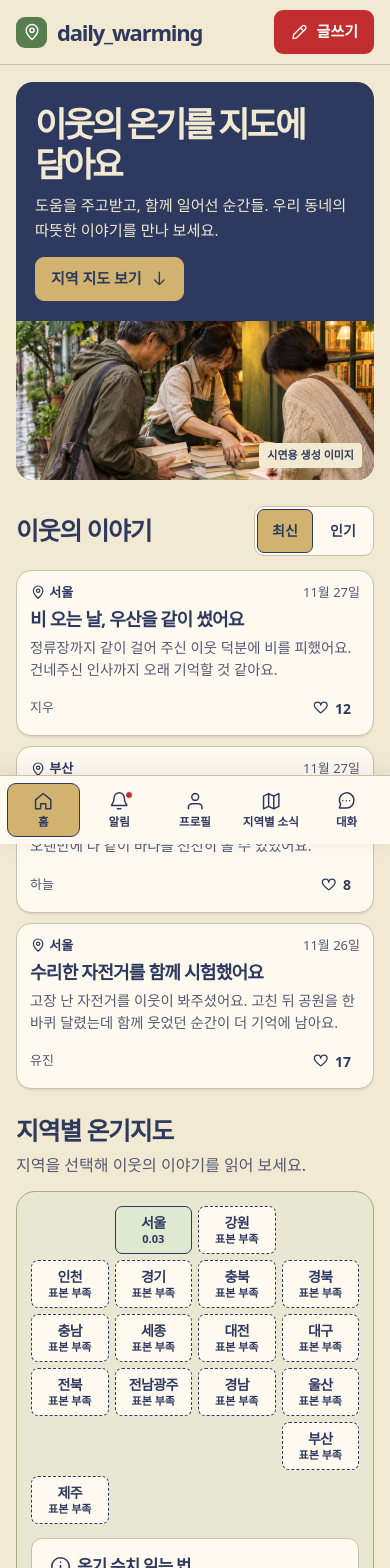
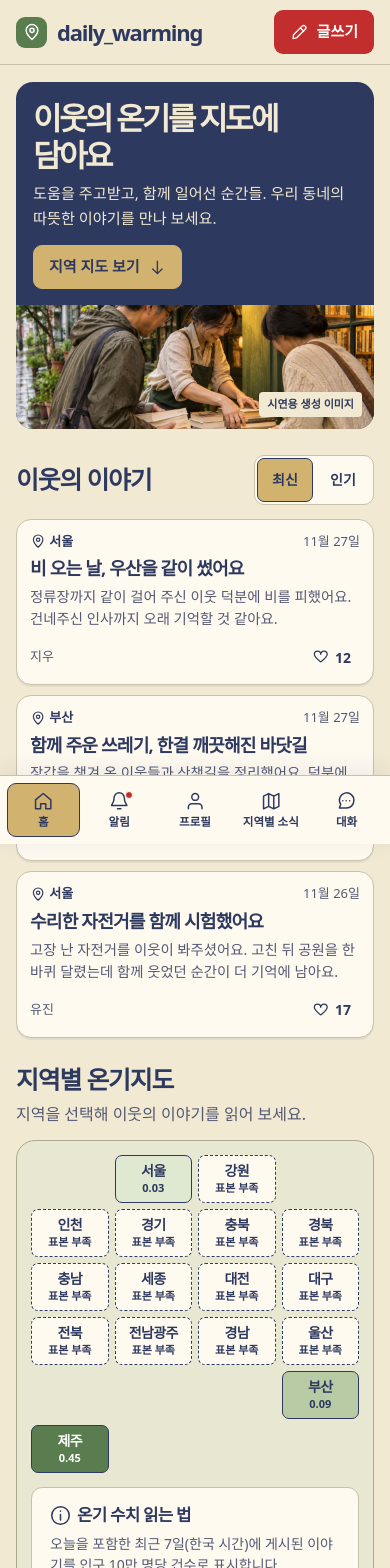
Before and after one commit to Ryu-Jemu/Codex_Community_Hackathon, a React (Vite) app: page / in a window 390 px wide. Shown: the top 1568 px of the page. Built offline with nearby package versions, Linux system fonts and the light colour scheme.

Commit message:
Polish mobile density and regional warmth examples

```diff
--- a/src/core/fixtures.ts
+++ b/src/core/fixtures.ts
@@ -43,6 +43,30 @@ export function makeDemoState(now = Date.now()): DemoState {
         title: '첫 수확을 이웃과 나눴어요',
         body: '작은 텃밭에서 거둔 채소를 이웃에게 건넸어요. 돌아오는 길에 고맙다는 말을 들어 마음이 따뜻했어요.',
       },
+      {
+        id: 'example-busan-2', authorId: 'example-seojun', authorName: '서준',
+        regionId: '2600000000', createdAt: atHoursAgo(58), hearts: 7,
+        title: '잃어버린 장갑을 찾아 주셨어요',
+        body: '아침에 떨어뜨린 장갑을 시장 상인분이 챙겨 두셨어요. 덕분에 귀갓길 손이 따뜻했습니다.',
+      },
+      {
+        id: 'example-jeju-2', authorId: 'example-gaeul', authorName: '가을',
+        regionId: '5000000000', createdAt: atHoursAgo(64), hearts: 4,
+        title: '마을 회관에서 처음 뜨개질을 배웠어요',
+        body: '실이 자꾸 엉켰는데 옆자리 이웃이 천천히 풀어 주셨어요. 오늘 배운 방법으로 작은 목도리를 뜨고 있어요.',
+      },
+      {
+        id: 'example-busan-3', authorId: 'example-minseo', authorName: '민서',
+        regionId: '2600000000', createdAt: atHoursAgo(71), hearts: 6,
+        title: '함께 다듬은 골목 화분',
+        body: '바람에 쓰러진 화분을 이웃 세 분과 일으켜 세웠어요. 다음엔 물 주는 날도 함께 정하기로 했습니다.',
+      },
+      {
+        id: 'example-jeju-3', authorId: 'example-yul', authorName: '율',
+        regionId: '5000000000', createdAt: atHoursAgo(79), hearts: 3,
+        title: '버스 정류장에서 건네받은 귤 한 알',
+        body: '버스를 기다리던 이웃이 갓 딴 귤을 나눠 주셨어요. 서로 이름을 묻고 다음에도 인사하기로 했습니다.',
+      },
     ],
     alerts: [
       { id: 'example-alert-1', read: false, text: '시연 알림이에요. 이웃이 따뜻한 이야기에 공감을 남겼어요.' },
--- a/src/ui/App.tsx
+++ b/src/ui/App.tsx
@@ -27,8 +27,9 @@ const mapRegions = [...regions].sort((a, b) => a.row - b.row || a.col - b.col)
 
 function scoreBand(score: number | null) {
   if (score === null) return 'missing'
-  if (score < 0.05) return 'low'
-  if (score < 0.1) return 'medium'
+  const displayed = Number(score.toFixed(2))
+  if (displayed < 0.05) return 'low'
+  if (displayed < 0.1) return 'medium'
   return 'high'
 }
 
--- a/src/ui/styles.css
+++ b/src/ui/styles.css
@@ -572,11 +572,11 @@ dialog::backdrop { background: rgba(29, 35, 54, .59); }
   .header-content { min-height: 64px; }
   .main-content { padding-block-start: 17px; }
   .hero { grid-template-columns: minmax(0, 1fr); border-radius: 17px; }
-  .hero-copy { padding: 22px 19px 20px; }
-  .hero h1 { font-size: clamp(2.15rem, 8.2vw, 3.55rem); }
+  .hero-copy { padding: 18px 17px 16px; }
+  .hero h1 { font-size: clamp(1.95rem, 7.5vw, 3.15rem); }
   .hero h1 br { display: none; }
   .hero-copy p { margin-block: 8px 14px; }
-  .hero-picture { min-height: 0; aspect-ratio: 2.25; }
+  .hero-picture { min-height: 0; aspect-ratio: 2.9; }
   .desktop-break { display: none; }
   .home-stories, .map-section { margin-block-start: 26px; }
   .story-list { grid-template-columns: minmax(0, 1fr); gap: 10px; }
--- a/vite.config.ts
+++ b/vite.config.ts
@@ -3,5 +3,6 @@ import { localModeration } from './dev/moderate';
 
 export default defineConfig(({ command, isPreview }) => ({
   plugins: command === 'serve' && !isPreview ? [localModeration()] : [],
+  optimizeDeps: { include: ['react', 'react-dom/client', 'react/jsx-dev-runtime'] },
   server: { host: '127.0.0.1', port: 5173, cors: false },
 }));
```
Also changed, not shown: 1 other file (tests, documents, lock files or other folders).
